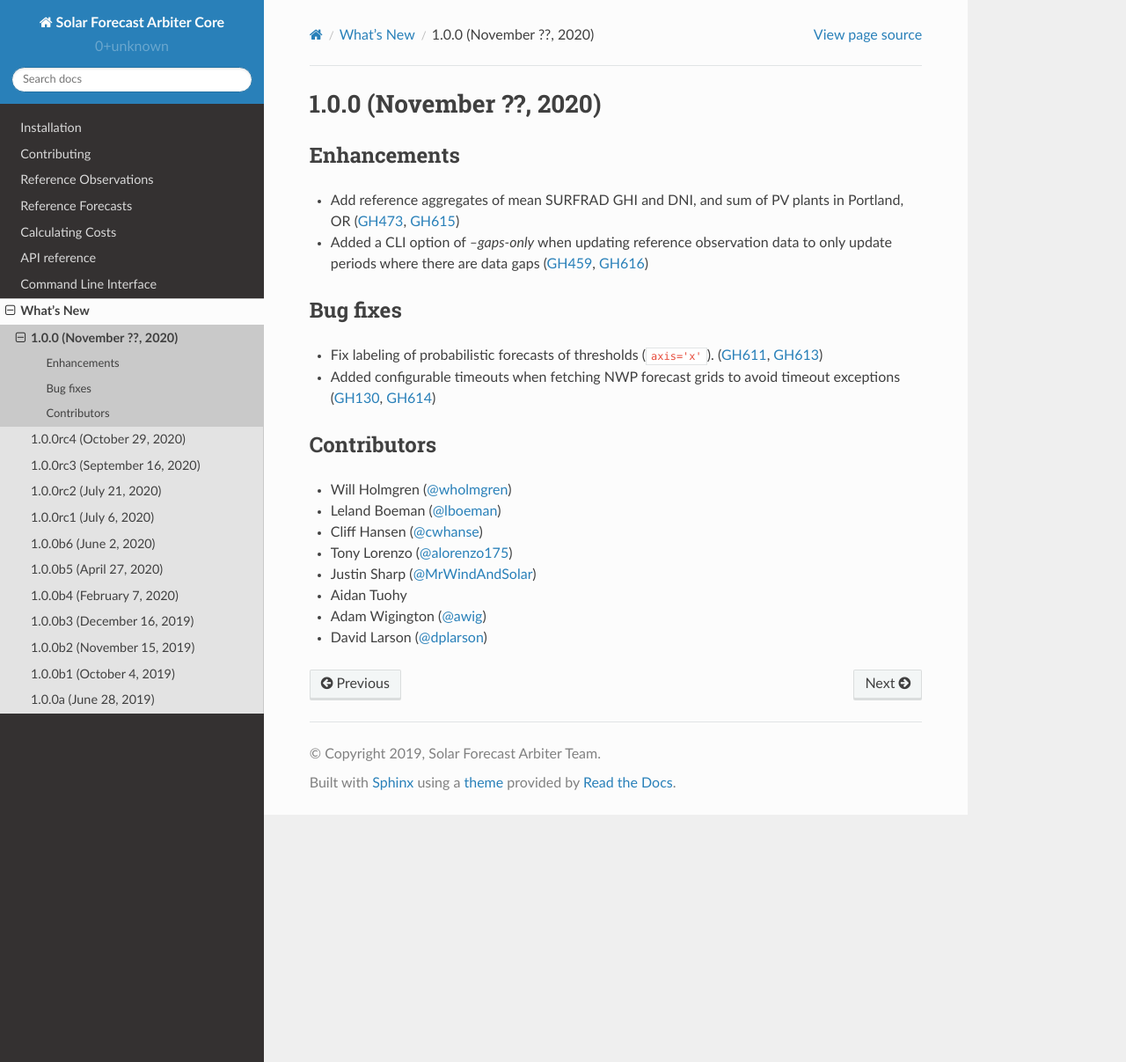
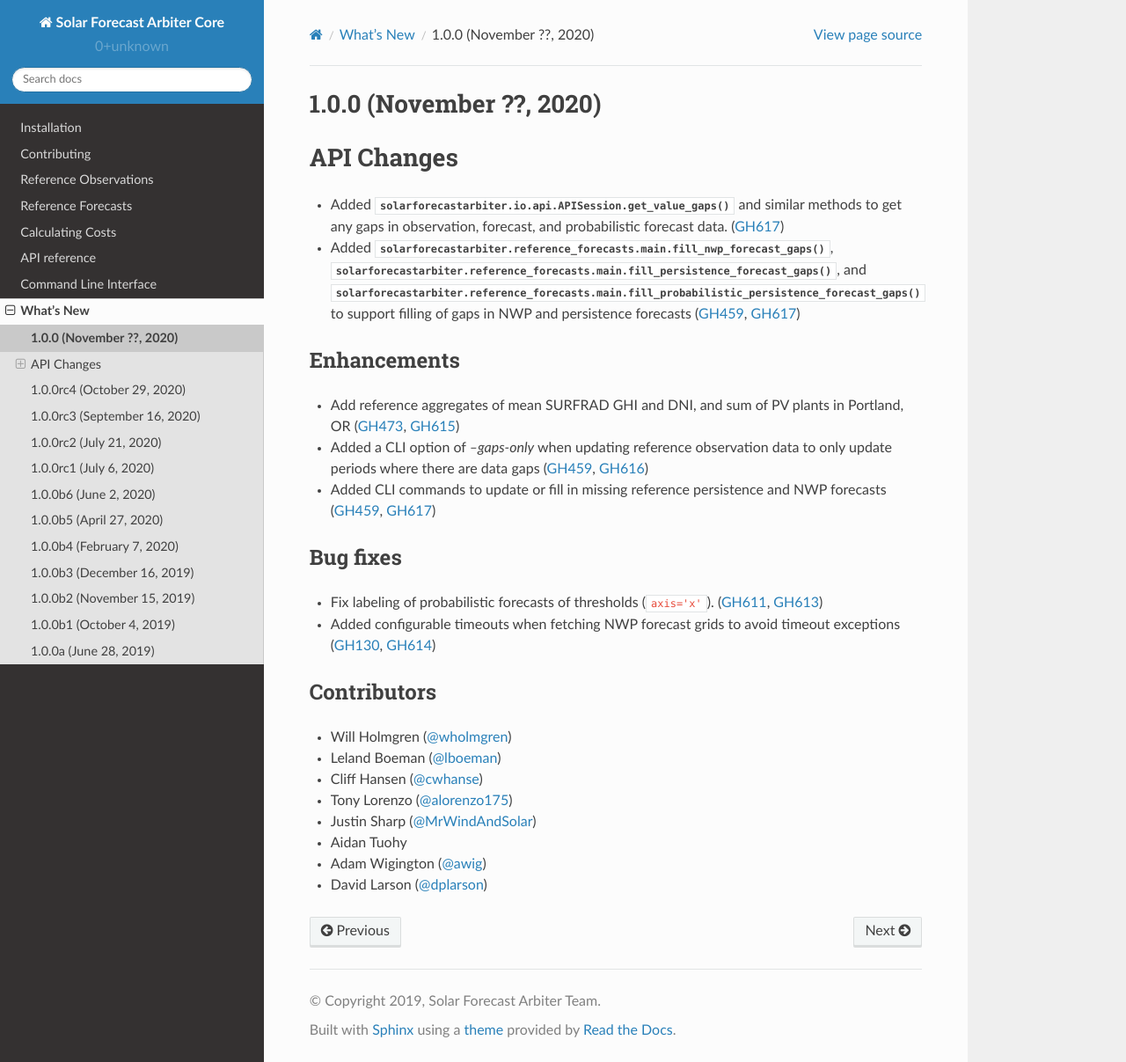
Before and after one commit to SolarArbiter/solarforecastarbiter-core, a Sphinx documentation site: the page built from docs/source/whatsnew/1.0.0.rst, in a window 1280 px wide and 1207 px high. Shown: the whole window at 88% size. Built offline with Sphinx 7.4.7 and the Read the Docs theme 2.0.0, drawn with Linux system fonts in a browser that asks for light colours.

Commit message:
update docs

```diff
--- a/docs/source/whatsnew/1.0.0.rst
+++ b/docs/source/whatsnew/1.0.0.rst
@@ -4,6 +4,18 @@
 
 1.0.0 (November ??, 2020)
 -------------------------
+
+API Changes
+-----------
+* Added :py:func:`solarforecastarbiter.io.api.APISession.get_value_gaps`
+  and similar methods to get any gaps in observation, forecast, and
+  probabilistic forecast data. (:pull:`617`)
+* Added :py:func:`solarforecastarbiter.reference_forecasts.main.fill_nwp_forecast_gaps`,
+  :py:func:`solarforecastarbiter.reference_forecasts.main.fill_persistence_forecast_gaps`,
+  and :py:func:`solarforecastarbiter.reference_forecasts.main.fill_probabilistic_persistence_forecast_gaps`
+  to support filling of gaps in NWP and persistence forecasts
+  (:issue:`459`, :pull:`617`)
+
 
 Enhancements
 ~~~~~~~~~~~~
@@ -12,7 +24,8 @@ Enhancements
 * Added a CLI option of `--gaps-only` when updating reference
   observation data to only update periods where there are data
   gaps (:issue:`459`, :pull:`616`)
-
+* Added CLI commands to update or fill in missing reference
+  persistence and NWP forecasts (:issue:`459`, :pull:`617`)
 
 Bug fixes
 ~~~~~~~~~
```
Also changed, not shown: docs/source/api.rst (+8 -0 lines).
